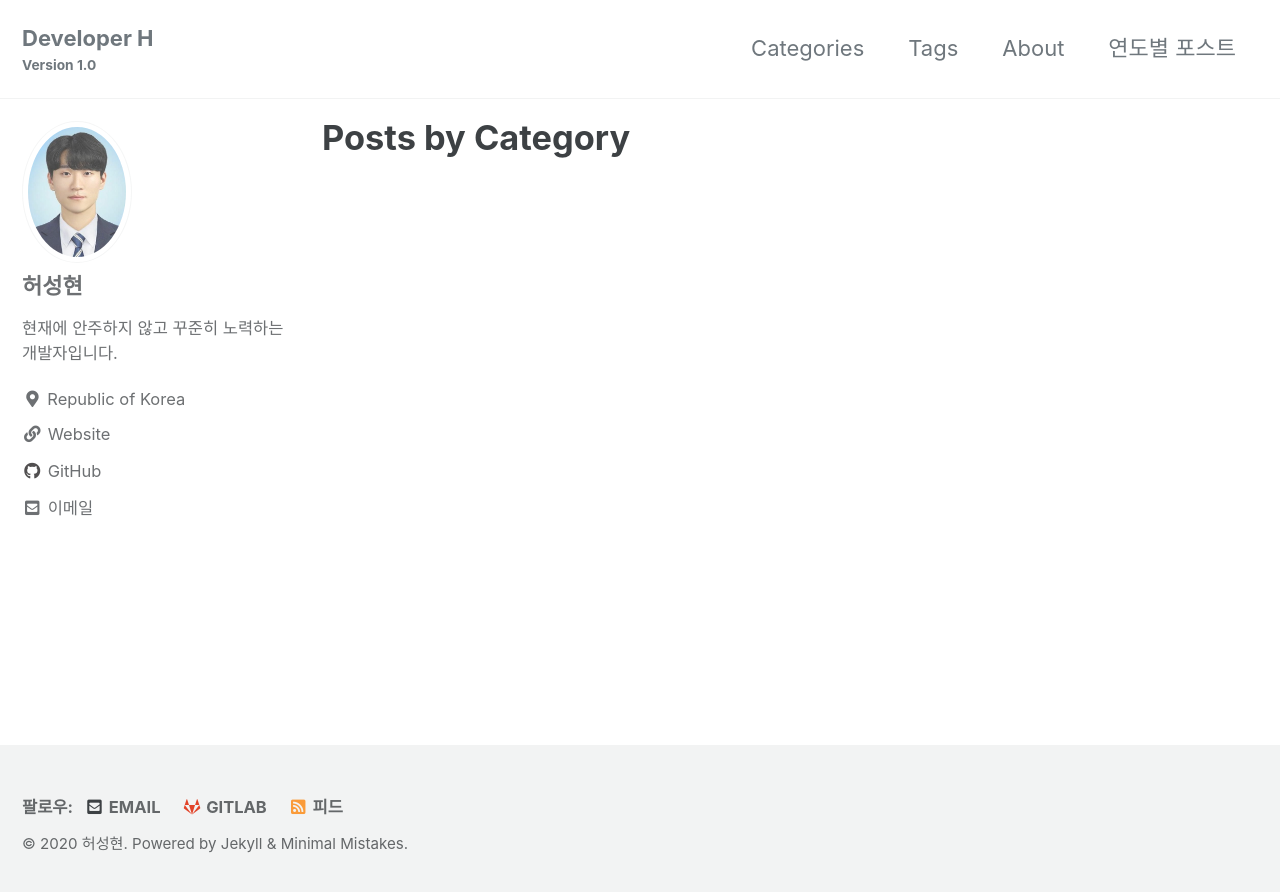
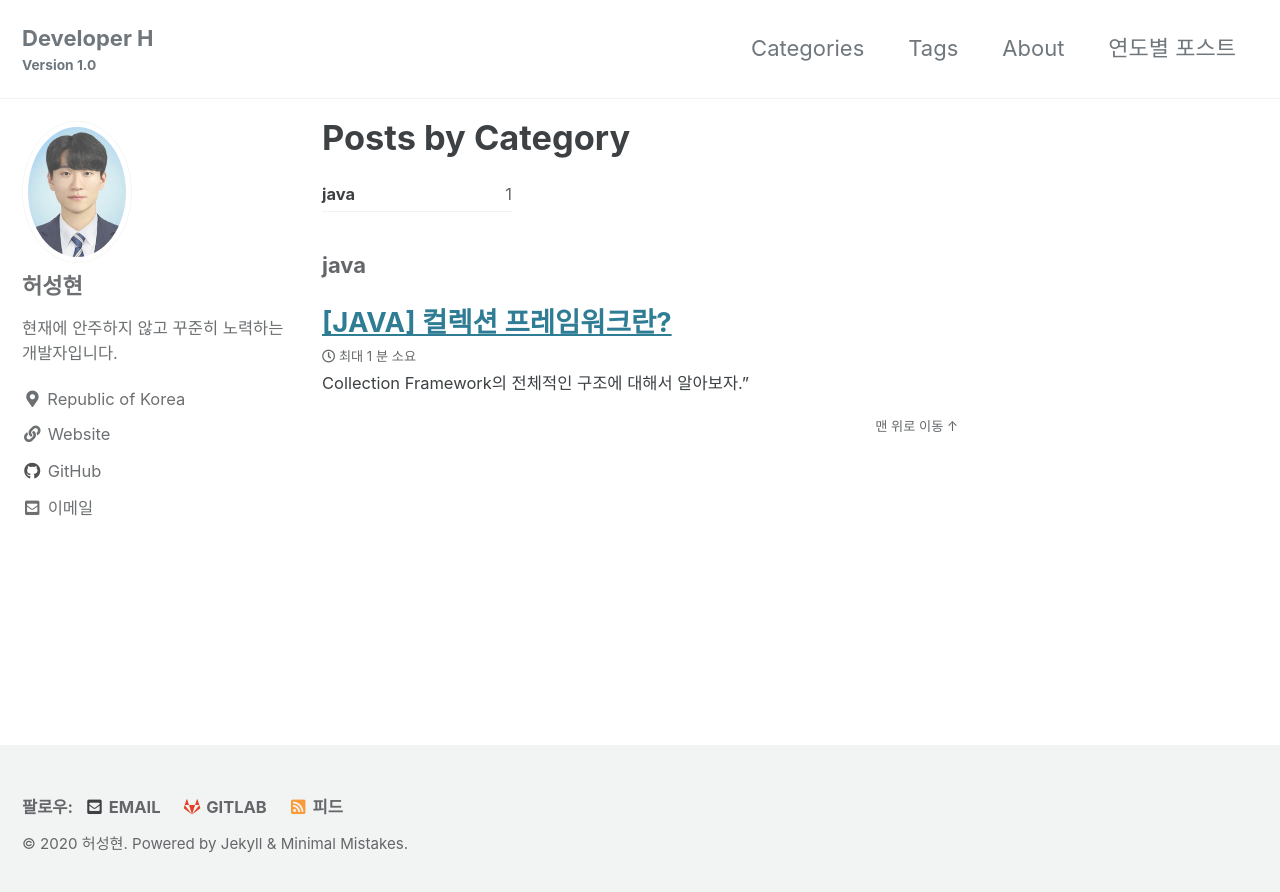
Before and after one commit to heoseongh/heoseongh.github.io, a Jekyll site: the page built from _pages/category-archive.md, in a window 1280 px wide. Shown: the top 892 px of the page. Built offline with Jekyll 4.4.1, drawn with Linux system fonts in a browser that asks for light colours; cached includes are drawn as plain includes.

Commit message:
2020-10-14

```diff
--- a/_posts/2020-10-07-CollectionFramework.md
+++ b/_posts/2020-10-07-CollectionFramework.md
@@ -1,5 +1,13 @@
 ---
 title: "[JAVA] 컬렉션 프레임워크란?"
+excerpt: Collection Framework의 전체적인 구조에 대해서 알아보자."
+
+categories:
+  - java
+tags:
+  - java
+  - collection
+  - framework
 ---
 - 프로그램 구현에 필요한 자료구조와 알고리즘을 구현해 놓은 라이브러리
 - java.util 패키지에 포함. (JDK1.2부터 제공)
```
